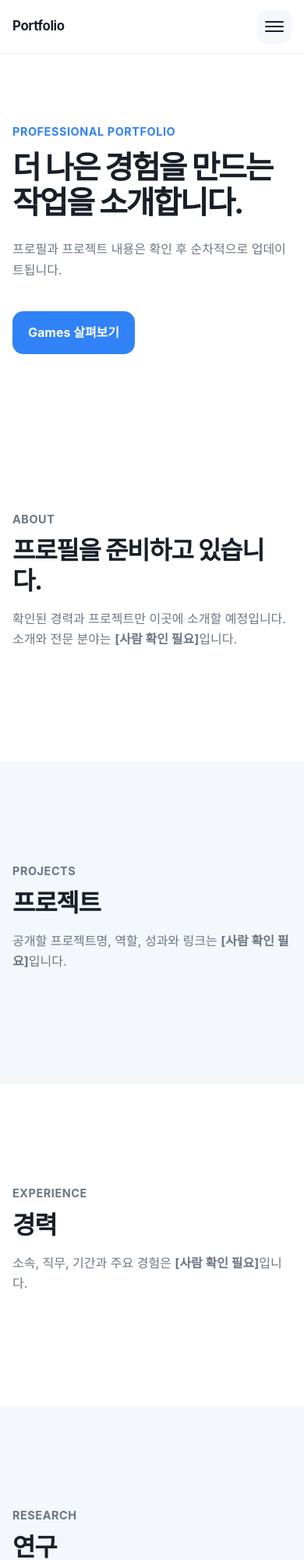
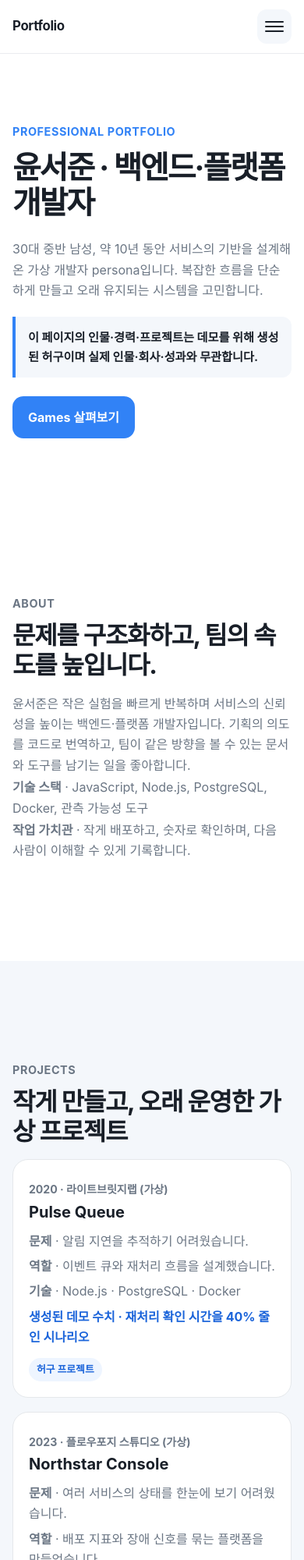
Before and after one commit to Coolsik/coolsik.github.io, a plain HTML site: page index.html in a window 390 px wide. Shown: the top 2000 px of the page at 78% size. Drawn offline with Linux system fonts and the light colour scheme.

Commit message:
Add fictional developer persona content

```diff
--- a/index.html
+++ b/index.html
@@ -3,13 +3,13 @@
   <head>
     <meta charset="UTF-8">
     <meta name="viewport" content="width=device-width, initial-scale=1.0">
-    <meta name="description" content="프로페셔널 포트폴리오와 웹 게임을 소개하는 개인 웹사이트입니다.">
-    <title>Portfolio</title>
+    <meta name="description" content="윤서준의 생성된 가상 프로필과 프로젝트, 지렁이 게임을 소개하는 데모 포트폴리오입니다.">
+    <title>윤서준 | 가상 개발자 포트폴리오</title>
     <link rel="stylesheet" href="styles.css">
     <script src="script.js" defer></script>
     <script src="game.js" defer></script>
   </head>
-  <body>
+  <body data-persona="fictional">
     <header class="site-header">
       <nav class="nav-shell" aria-label="주요 메뉴">
         <a class="brand" href="#home" aria-label="홈으로 이동">Portfolio</a>
@@ -40,8 +40,9 @@
       <section class="hero" id="home" aria-labelledby="hero-title">
         <div class="content-shell">
           <p class="eyebrow">Professional Portfolio</p>
-          <h1 id="hero-title">더 나은 경험을 만드는 작업을 소개합니다.</h1>
-          <p class="hero-copy">프로필과 프로젝트 내용은 확인 후 순차적으로 업데이트됩니다.</p>
+          <h1 id="hero-title">윤서준 · 백엔드·플랫폼 개발자</h1>
+          <p class="hero-copy">30대 중반 남성, 약 10년 동안 서비스의 기반을 설계해 온 가상 개발자 persona입니다. 복잡한 흐름을 단순하게 만들고 오래 유지되는 시스템을 고민합니다.</p>
+          <p class="fictional-disclaimer" role="note">이 페이지의 인물·경력·프로젝트는 데모를 위해 생성된 허구이며 실제 인물·회사·성과와 무관합니다.</p>
           <a class="primary-link" href="#games">Games 살펴보기</a>
         </div>
       </section>
@@ -49,32 +50,79 @@
       <section class="section" id="about" aria-labelledby="about-title">
         <div class="content-shell card">
           <p class="eyebrow">About</p>
-          <h2 id="about-title">프로필을 준비하고 있습니다.</h2>
-          <p>확인된 경력과 프로젝트만 이곳에 소개할 예정입니다. 소개와 전문 분야는 <strong>[사람 확인 필요]</strong>입니다.</p>
+          <h2 id="about-title">문제를 구조화하고, 팀의 속도를 높입니다.</h2>
+          <div class="persona-summary persona-grid">
+            <p>윤서준은 작은 실험을 빠르게 반복하며 서비스의 신뢰성을 높이는 백엔드·플랫폼 개발자입니다. 기획의 의도를 코드로 번역하고, 팀이 같은 방향을 볼 수 있는 문서와 도구를 남기는 일을 좋아합니다.</p>
+            <p><strong>기술 스택</strong> · JavaScript, Node.js, PostgreSQL, Docker, 관측 가능성 도구</p>
+            <p><strong>작업 가치관</strong> · 작게 배포하고, 숫자로 확인하며, 다음 사람이 이해할 수 있게 기록합니다.</p>
+          </div>
         </div>
       </section>
 
       <section class="section section-accent" id="projects" aria-labelledby="projects-title">
         <div class="content-shell card">
           <p class="eyebrow">Projects</p>
-          <h2 id="projects-title">프로젝트</h2>
-          <p>공개할 프로젝트명, 역할, 성과와 링크는 <strong>[사람 확인 필요]</strong>입니다.</p>
+          <h2 id="projects-title">작게 만들고, 오래 운영한 가상 프로젝트</h2>
+          <div class="project-grid">
+            <article class="project-card">
+              <p class="project-period">2020 · 라이트브릿지랩 (가상)</p>
+              <h3>Pulse Queue</h3>
+              <p><strong>문제</strong> · 알림 지연을 추적하기 어려웠습니다.</p>
+              <p><strong>역할</strong> · 이벤트 큐와 재처리 흐름을 설계했습니다.</p>
+              <p><strong>기술</strong> · Node.js · PostgreSQL · Docker</p>
+              <p class="project-result">생성된 데모 수치 · 재처리 확인 시간을 40% 줄인 시나리오</p>
+              <span class="fictional-tag">허구 프로젝트</span>
+            </article>
+            <article class="project-card">
+              <p class="project-period">2023 · 플로우포지 스튜디오 (가상)</p>
+              <h3>Northstar Console</h3>
+              <p><strong>문제</strong> · 여러 서비스의 상태를 한눈에 보기 어려웠습니다.</p>
+              <p><strong>역할</strong> · 배포 지표와 장애 신호를 묶는 플랫폼을 만들었습니다.</p>
+              <p><strong>기술</strong> · JavaScript · 관측 가능성 도구 · Web API</p>
+              <p class="project-result">생성된 데모 수치 · 점검 준비 시간을 30% 줄인 시나리오</p>
+              <span class="fictional-tag">허구 프로젝트</span>
+            </article>
+          </div>
         </div>
       </section>
 
       <section class="section" id="experience" aria-labelledby="experience-title">
         <div class="content-shell card">
           <p class="eyebrow">Experience</p>
-          <h2 id="experience-title">경력</h2>
-          <p>소속, 직무, 기간과 주요 경험은 <strong>[사람 확인 필요]</strong>입니다.</p>
+          <h2 id="experience-title">10년의 성장 곡선</h2>
+          <div class="timeline" aria-label="생성된 가상 경력">
+            <article class="timeline-item">
+              <p class="timeline-period">2016–2021 · 5년</p>
+              <h3>라이트브릿지랩 (가상) · 백엔드 엔지니어</h3>
+              <p>주문·알림 도메인의 API와 배치 파이프라인을 설계하고, 팀의 첫 장애 대응 문서를 만들었습니다.</p>
+              <span class="fictional-tag">생성된 사례</span>
+            </article>
+            <article class="timeline-item">
+              <p class="timeline-period">2021–현재 · 약 5년</p>
+              <h3>플로우포지 스튜디오 (가상) · 플랫폼 엔지니어</h3>
+              <p>개발 환경 표준화와 관측 가능성 대시보드를 이끌며 제품 팀이 안전하게 실험하는 기반을 다졌습니다.</p>
+              <span class="fictional-tag">생성된 사례</span>
+            </article>
+          </div>
         </div>
       </section>
 
       <section class="section section-accent" id="research" aria-labelledby="research-title">
         <div class="content-shell card">
           <p class="eyebrow">Research</p>
-          <h2 id="research-title">연구</h2>
-          <p>연구 주제, 발표, 논문과 공개 자료는 <strong>[사람 확인 필요]</strong>입니다.</p>
+          <h2 id="research-title">계속 배우는 관심 주제</h2>
+          <div class="research-list">
+            <article class="research-item">
+              <p class="research-label">관심 주제 01</p>
+              <h3>작은 시스템의 관측 가능성</h3>
+              <p>로그·지표·트레이스를 한 흐름으로 읽는 방법을 탐구하고, 팀이 장애를 함께 설명할 수 있는 언어를 정리합니다.</p>
+            </article>
+            <article class="research-item">
+              <p class="research-label">관심 주제 02</p>
+              <h3>안전한 실험을 돕는 개발 도구</h3>
+              <p>반복 가능한 로컬 환경과 점진적 배포 습관을 탐구하며, 개발자가 피드백을 빨리 얻는 과정을 기록합니다.</p>
+            </article>
+          </div>
         </div>
       </section>
 
@@ -128,15 +176,17 @@
       <section class="section section-accent" id="contact" aria-labelledby="contact-title">
         <div class="content-shell card">
           <p class="eyebrow">Contact</p>
-          <h2 id="contact-title">연락하기</h2>
-          <p>공개할 이메일과 소셜 링크는 <strong>[사람 확인 필요]</strong>입니다.</p>
+          <h2 id="contact-title">가볍게 인사를 건네세요.</h2>
+          <p>이 주소는 실제 수신함이 연결되지 않은 데모용 연락처입니다.</p>
+          <p><a class="contact-link" href="mailto:demo.yoonseo@example.com">demo.yoonseo@example.com</a></p>
+          <p class="fictional-tag">실제 연락 수단이 아닌 데모 주소</p>
         </div>
       </section>
     </main>
 
     <footer>
       <div class="content-shell">
-        <p>Portfolio · 콘텐츠 준비 중</p>
+        <p>윤서준 · 생성된 데모 프로필</p>
       </div>
     </footer>
   </body>
--- a/styles.css
+++ b/styles.css
@@ -164,6 +164,101 @@ button:focus-visible {
   font-size: clamp(2rem, 4vw, 3.25rem);
   line-height: 1.2;
   letter-spacing: -0.04em;
+}
+
+.fictional-disclaimer {
+  max-width: 720px;
+  margin: 20px 0 0;
+  padding: 14px 16px;
+  border-left: 4px solid var(--accent);
+  border-radius: 0 12px 12px 0;
+  background: var(--surface);
+  color: var(--text);
+  font-size: 0.95rem;
+  font-weight: 650;
+}
+
+.persona-summary,
+.persona-grid {
+  display: grid;
+  max-width: 760px;
+  gap: 4px;
+}
+
+.persona-summary p {
+  margin: 0;
+}
+
+.timeline,
+.research-list {
+  display: grid;
+  gap: 18px;
+  max-width: 860px;
+}
+
+.timeline-item,
+.research-item,
+.project-card {
+  padding: 24px;
+  border: 1px solid var(--line);
+  border-radius: 20px;
+  background: #ffffff;
+}
+
+.timeline-item h3,
+.research-item h3,
+.project-card h3 {
+  margin: 4px 0 10px;
+  font-size: 1.25rem;
+  line-height: 1.35;
+}
+
+.timeline-item p,
+.research-item p,
+.project-card p {
+  margin: 6px 0 0;
+}
+
+.timeline-period,
+.research-label,
+.project-period {
+  color: var(--accent);
+  font-size: 0.88rem;
+  font-weight: 750;
+}
+
+.fictional-tag {
+  display: inline-flex;
+  margin-top: 14px;
+  padding: 4px 10px;
+  border-radius: 999px;
+  background: #eef5ff;
+  color: var(--accent-strong);
+  font-size: 0.8rem;
+  font-weight: 750;
+}
+
+.project-grid {
+  display: grid;
+  grid-template-columns: repeat(2, minmax(0, 1fr));
+  gap: 18px;
+}
+
+.project-card {
+  min-width: 0;
+}
+
+.project-result {
+  color: var(--accent-strong) !important;
+  font-weight: 700;
+}
+
+.contact-link {
+  color: var(--accent-strong);
+  font-size: 1.15rem;
+  font-weight: 750;
+  text-decoration: underline;
+  text-underline-offset: 4px;
 }
 
 .game-heading {
@@ -390,6 +485,20 @@ footer {
     align-items: flex-start;
   }
 
+  .project-grid {
+    grid-template-columns: 1fr;
+  }
+
+  .persona-grid {
+    gap: 2px;
+  }
+
+  .timeline-item,
+  .research-item,
+  .project-card {
+    padding: 20px;
+  }
+
   .game-heading {
     flex-direction: column;
   }
```
